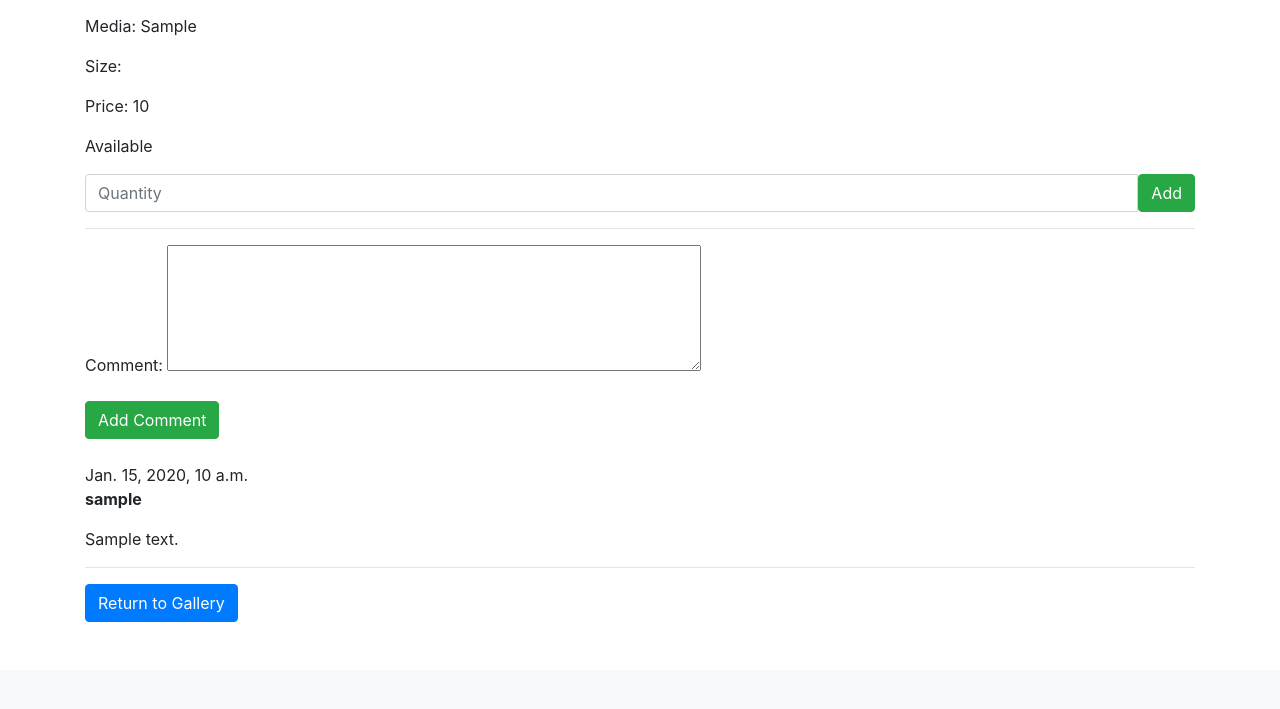
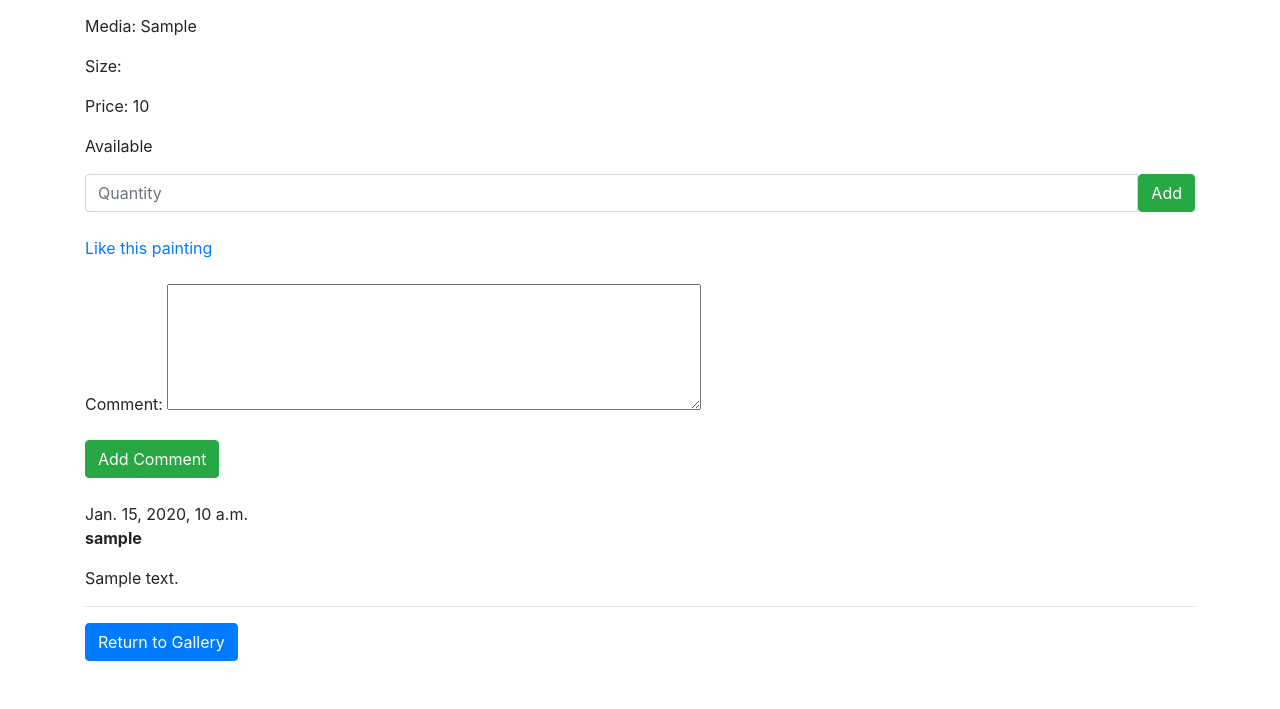
Before and after one commit to ai-ionascu/artGallery, a Django app: page /paintings/1/ in a window 1280 px wide. Shown: the part 960-1669 px from the top of the page. Before the commit the page ends 1582 px from the top, so only its background shows below. Run offline with Django 3.2, Linux system fonts and the light colour scheme; tables that the repository leaves empty hold one stand-in row (values such as "Sample post"); grey boxes marked "Sample" are stand-in pictures; some libraries are stand-ins or nearby versions.

Commit message:
like painting feature added

```diff
--- a/paintings/templates/list_item.html
+++ b/paintings/templates/list_item.html
@@ -7,7 +7,11 @@
             <div style="background: url({{ painting.image.url }}) center/contain no-repeat; height:250px;"></div>
         </a>
         <p>{{ painting.text|linebreaksbr }}</p>
-        <a href="{% url 'painting_detail' id=painting.id %}">Comments: {{ painting.comments.count }}</a>
+        <div>
+            <a href="{% url 'painting_detail' id=painting.id %}">Comments: {{ painting.comments.count }}</a>
+            <span>
+                <a href="{% url 'painting_detail' id=painting.id %}">Likes: {{ painting.likes.users.count }}</a></span>
+        </div>
         {% endif %}
             <div class="d-flex">Price:<span> {{ painting.price }}</span></div>
         {% if painting.availability %}
--- a/paintings/templates/painting_detail.html
+++ b/paintings/templates/painting_detail.html
@@ -43,12 +43,18 @@
             <div class="input-group">
                 <input name='quantity' type="number" min="1" max="2" class="form-control" placeholder="Quantity">
                 <span class="input-group-btn">
-                        <button class="btn btn-success" type="submit">Add</button>
-                        </span>
+                    <button class="btn btn-success" type="submit">Add</button>
+                </span>
             </div>
         </form>
-
-        <hr>
+        <br>
+        {% if request.user in painting.likes.users.all %}
+        <a href="{% url 'like_painting' id=painting.id %}">Unlike this painting</a>
+        {% else %}
+        <a href="{% url 'like_painting' id=painting.id %}">Like this painting</a>
+        {% endif %}
+        <br>
+        <br>
         <form method="post" action="{% url 'add_comment' id=painting.id %}">
             {% csrf_token %}
             {{ form.as_p }}
--- a/paintings/views.py
+++ b/paintings/views.py
@@ -145,7 +145,18 @@ def add_comment_view(request, id):
                 comment.user = request.user
                 comment.save()
                 print('pula mea')
-        return redirect(reverse('paintings'))
+        return redirect(reverse('painting_detail', kwargs={'id':painting.id}))
 
-def like_painting_view(request):
-    return
+def like_painting_view(request, id):
+    painting = get_object_or_404(Painting, id=id)
+
+    try:
+        painting.likes
+    except Painting.likes.RelatedObjectDoesNotExist:
+        Like.objects.create(painting=painting)
+
+    if request.user in painting.likes.users.all():
+        painting.likes.users.remove(request.user)
+    else:
+        painting.likes.users.add(request.user)
+    return redirect(reverse('painting_detail', kwargs={'id':painting.id}))
```
